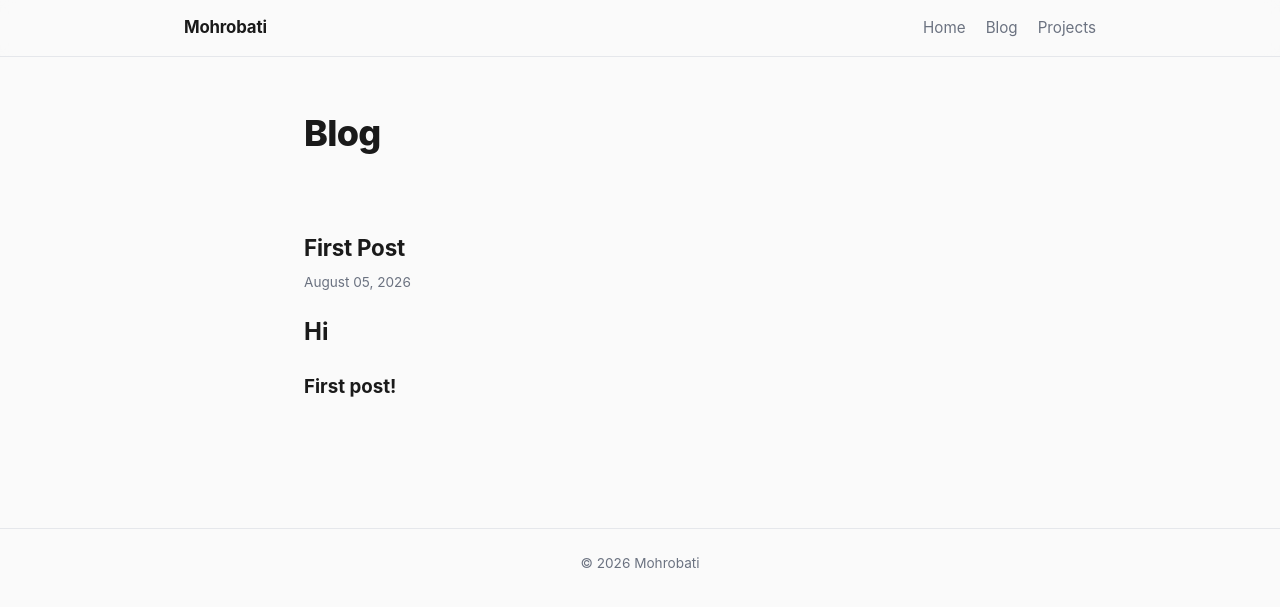
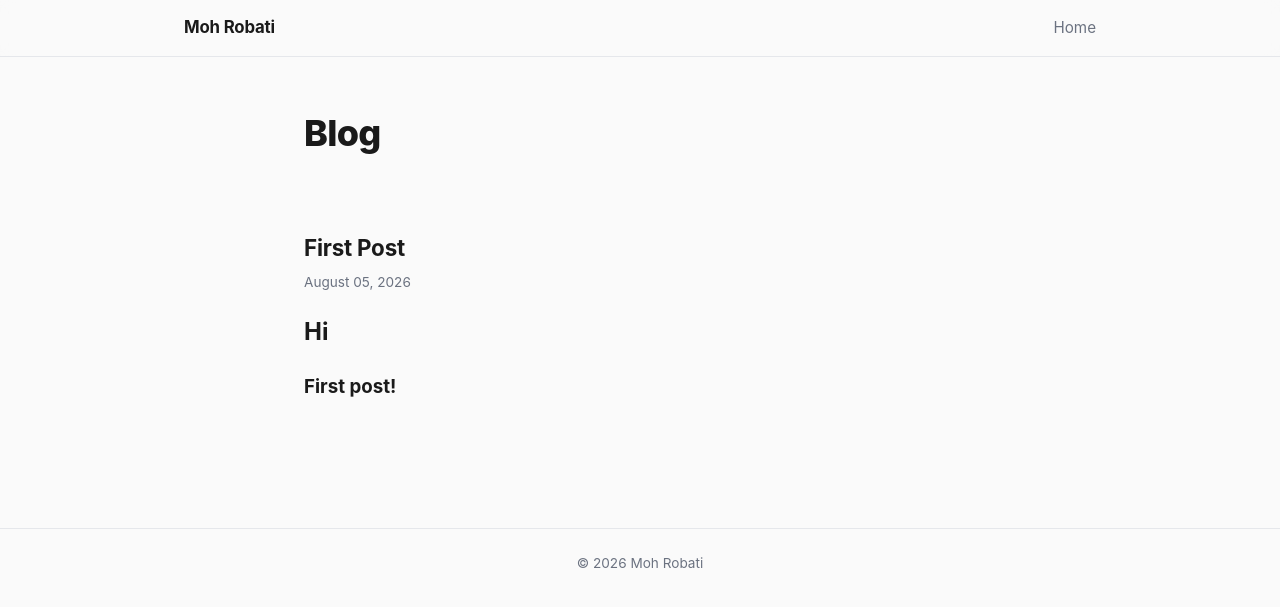
Before and after one commit to mohrobati/mohrobati.github.io, a Jekyll site: the page built from blog.html, in a window 1280 px wide. Shown: the top 607 px of the page. Built offline with Jekyll 4.4.1, drawn with Linux system fonts in a browser that asks for light colours.

Commit message:
small blog changes

```diff
--- a/_config.yml
+++ b/_config.yml
@@ -1,4 +1,4 @@
-title: Mohrobati
+title: Moh Robati
 description: AI, Software Engineering, and Research Notes
 url: "https://mohrobati.github.io"
 
--- a/_layouts/default.html
+++ b/_layouts/default.html
@@ -223,8 +223,6 @@
         <a class="nav-brand" href="/">{{ site.title }}</a>
         <div class="nav-links">
             <a href="/">Home</a>
-            <a href="/blog.html">Blog</a>
-            <a href="/projects.html">Projects</a>
         </div>
     </nav>
 </header>
@@ -234,7 +232,7 @@
 </main>
 
 <footer class="site-footer">
-    &copy; {{ site.time | date: "%Y" }} Mohrobati
+    &copy; {{ site.time | date: "%Y" }} Moh Robati
 </footer>
 
 </body>
```
